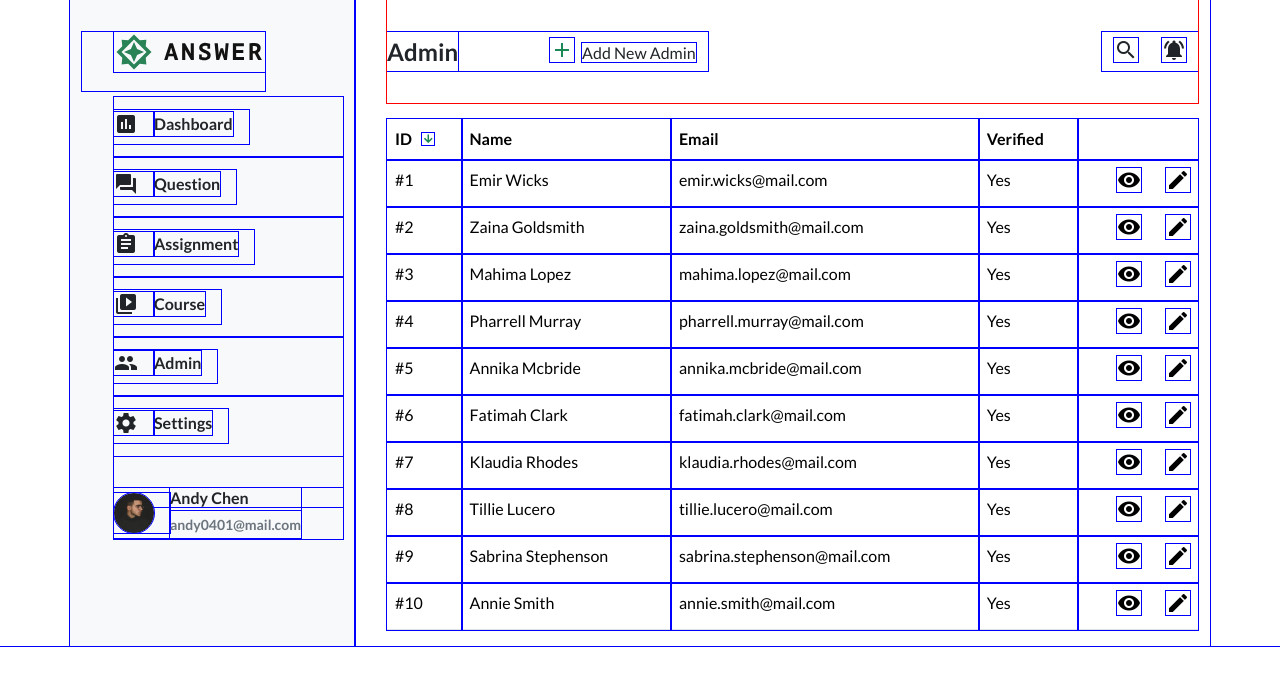
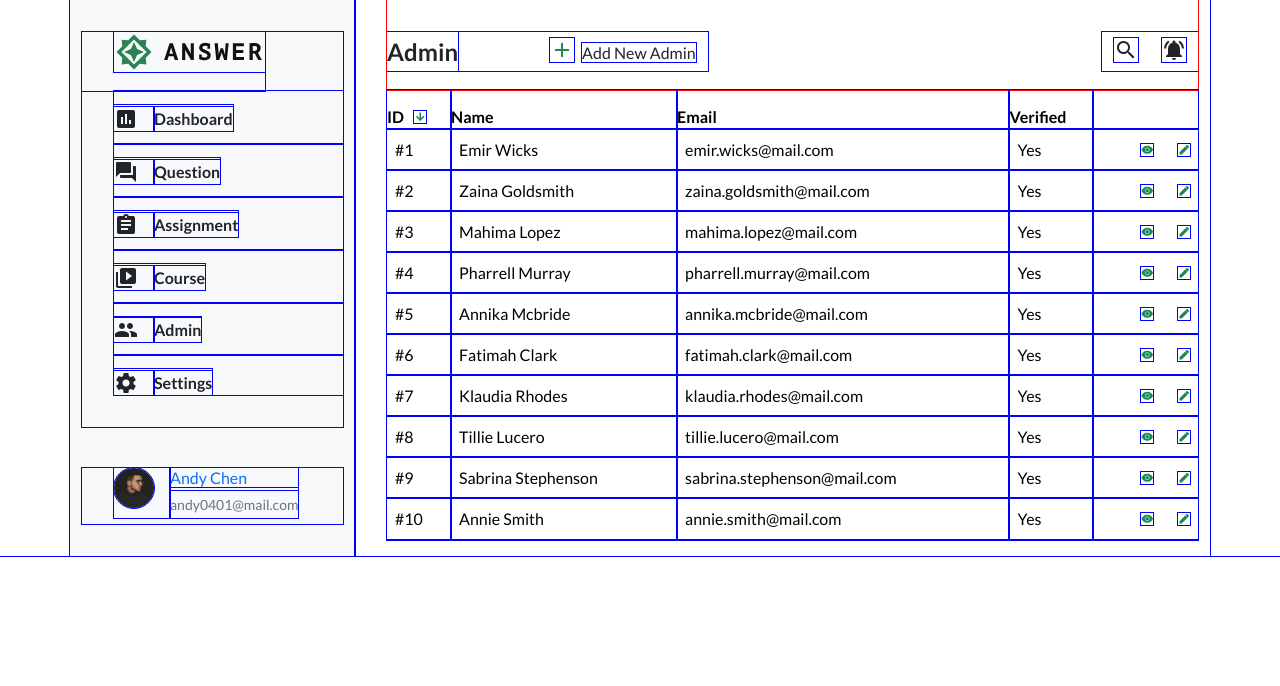
Before and after one commit to NekoBoxy/practice-2024-summer-w5, a Vue app: page / in a window 1280 px wide. Shown: the top 686 px of the page. Built offline with nearby package versions, Linux system fonts and the light colour scheme.

Commit message:
table 調整中

```diff
--- a/src/assets/scss/layout/_aside.scss
+++ b/src/assets/scss/layout/_aside.scss
@@ -1,12 +1,20 @@
-.aside {
+.aside-menu {
   padding-top: 32px;
-  // padding-left: 32px;
   background-color: $bg-color-1;
+
+  // 清空 BT 預設樣式
+  .nav-link {
+    padding: 0;
+  }
 }
 
 .navbar-brand {
   display: inline-block;
-  padding: 0 0 19px 32px;
+  // 用 inline-block 必加
+  vertical-align: middle; // 修正多餘的 2-3 px
+  // padding: 0 0 0 32px;
+  padding-left: 32px;
+  padding-bottom: 19px;
 
   &:hover {
     background-color: cadetblue;
@@ -19,18 +27,23 @@
 
   a {
     display: inline-block;
+    vertical-align: middle;
 
     &:hover {
       background-color: cadetblue;
     }
   }
 
-  ul {
-    position: relative;
-  }
+  // ul {
+  //   position: relative;
+  // }
 
   .nav-item {
     padding-block: 13px;
+
+    &:last-child {
+      padding-bottom: 0;
+    }
   }
 
   .nav-link {
@@ -51,19 +64,13 @@
       line-height: 1.5;
     }
   }
+}
 
-  .nav-item:last-child {
-    position: absloute;
-    padding: 0;
-    // 垂直往下移 32 px === 子層往下移 32px 的空間
-    // 也等於子層超出父層 32px
-    // 故父層需推出空間才不會破版
-    transform: translate(0, 32px);
-
-    .nav-link {
-      padding: 0;
-    }
-  }
+.aside-menu .user {
+  // margin-top: 362px;
+  margin-top: auto; // 推出最大間距
+  padding-left: 32px;
+  margin-bottom: 32px;
 
   .avatar {
     padding-right: 16px;
@@ -87,4 +94,5 @@
     color: $font-color-light;
     margin-bottom: 0;
   }
+
 }
--- a/src/assets/scss/pages/_index.scss
+++ b/src/assets/scss/pages/_index.scss
@@ -12,11 +12,11 @@
 }
 
 .table-ctrl {
-  margin-bottom: 16px;
   line-height: 0;
-  padding-block: 32px;
+  padding-top: 32px;
+  padding-bottom: 19px;
 
-  h2 {
+  .admin {
     font-size: 24px;
     font-weight: bold;
     line-height: 29px;
@@ -44,7 +44,12 @@
   //   padding: 0;
   // }
 
-  .table-th-id .material-icons {
+  .table-title {
+    height: 39px;
+    padding: 0px;
+  }
+
+  .material-icons {
     margin-left: 7px;
     font-size: 12px;
     color: $color-success;
--- a/src/views/HomeView.vue
+++ b/src/views/HomeView.vue
@@ -99,11 +99,11 @@ onMounted(() => {
 </script>
 
 <template>
-  <div class="index">
   <div class="container">
     <div class="row">
       <!-- 左側選單 -->
-        <div class="col-3 aside">
+      <div class="col-3 aside-menu d-flex flex-column">
+        <div class="top-group">
           <a class="navbar-brand" href="javascript:;">
             <img src="../assets/images/logo.svg" alt="">
           </a>
@@ -145,10 +145,14 @@ onMounted(() => {
                 <div class="nav-title">Settings</div>
               </a>
             </li>
+          </ul>
+        </div>
+
+
         <!-- 底部登入者頭像 -->
-            <li class="nav-item">
-              <a class="nav-link" href="javascript:;">
-                <div class="d-flex justify-content-center align-items-center">
+        <div class="user">
+          <a href="javascript:;">
+            <div class="d-flex justify-content-center">
               <div class="avatar">
                 <img src="../assets/images/andychen.jpeg" alt="" srcset="">
               </div>
@@ -158,15 +162,14 @@ onMounted(() => {
               </div>
             </div>
           </a>
-            </li>
-          </ul>
+        </div>
       </div>
 
       <!-- 右側內容 -->
       <div class="col-9 main-table">
         <div class="table-ctrl d-flex justify-content-between align-items-center" style="outline: 1px solid red;">
           <div class="group-start d-flex">
-              <h2>Admin</h2>
+            <span class="admin">Admin</span>
 
             <button type="button" class="btn btn-add">
               <span class="material-icons">add</span>
@@ -188,14 +191,14 @@ onMounted(() => {
         <table class="table table-content">
           <thead>
             <tr>
-                <th scope="col" class="table-th-id">
+              <th scope="col" class="table-title">
                 ID
                 <span class="material-icons">arrow_downward</span>
               </th>
-                <th scope="col">Name</th>
-                <th scope="col">Email</th>
-                <th scope="col">Verified</th>
-                <th scope="col"></th>
+              <th scope="col" class="table-title">Name</th>
+              <th scope="col" class="table-title">Email</th>
+              <th scope="col" class="table-title">Verified</th>
+              <th scope="col" class="table-title"></th>
             </tr>
           </thead>
 
@@ -223,6 +226,4 @@ onMounted(() => {
     </div>
   </div>
 
-  </div>
-
 </template>
```
Lines whose indentation alone changed are shown as unchanged.
